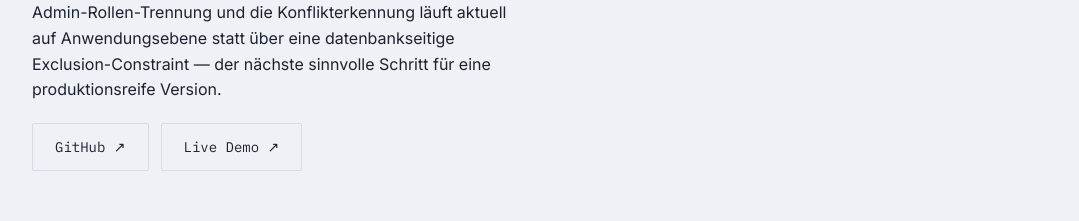
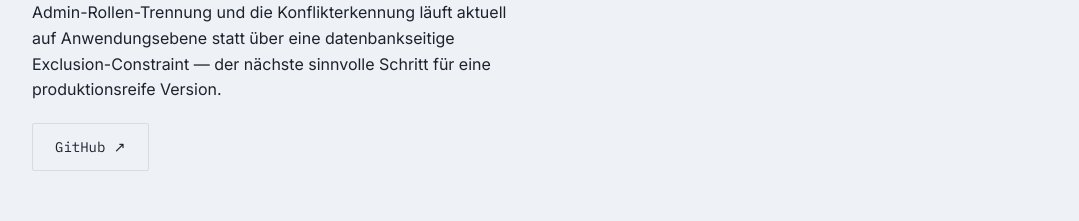
Before and after one commit to AnjaliKunder97/anjali-portfolio, a React (Vite) app: page / in a window 1280 px wide. Shown: the part 5000-5221 px from the top of the page, without its empty margins (100-1179 px from the left). Built offline with nearby package versions, Linux system fonts and the light colour scheme; the HTML template or start-up script is replaced by a standard one.

Commit message:
remove live link for studio booking project

```diff
--- a/src/data.ts
+++ b/src/data.ts
@@ -109,8 +109,7 @@ export const caseStudies: CaseStudy[] = [
       'Bewusst schlank gehalten: keine Zahlungsabwicklung, keine Admin-Rollen-Trennung und die Konflikterkennung läuft aktuell auf Anwendungsebene statt über eine datenbankseitige Exclusion-Constraint — der nächste sinnvolle Schritt für eine produktionsreife Version.',
     ],
     links: [
-      { label: 'GitHub ↗', href: 'https://github.com/AnjaliKunder97/studio-booking-platform' },
-      { label: 'Live Demo ↗', href: 'https://studio-booking-platform-1.onrender.com' },
+      { label: 'GitHub ↗', href: 'https://github.com/AnjaliKunder97/studio-booking-platform' }
     ],
   },
   {
```
Also changed, not shown: 1 other file (tests, documents, lock files or other folders).
